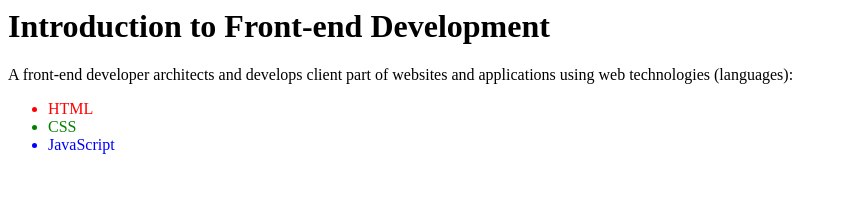
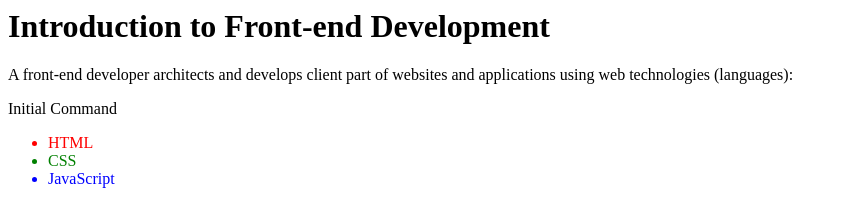
Before and after one commit to NenoRadinovic/front-end-development, a plain HTML site: page index.html in a window 1280 px wide. Shown: the whole page, without its empty margins (0-846 px from the left). Drawn offline with Linux system fonts and the light colour scheme.

Commit message:
New paragraph Added

```diff
--- a/index.html
+++ b/index.html
@@ -1,5 +1,7 @@
 <h1>Introduction to Front-end Development</h1>
 <p>A front-end developer architects and develops client part of websites and applications using web technologies (languages):</p>
+
+<p>Initial Command</p>
 <ul>
 <li style="color:red;">HTML</li>
 <li style="color:green;">CSS</li>
```
